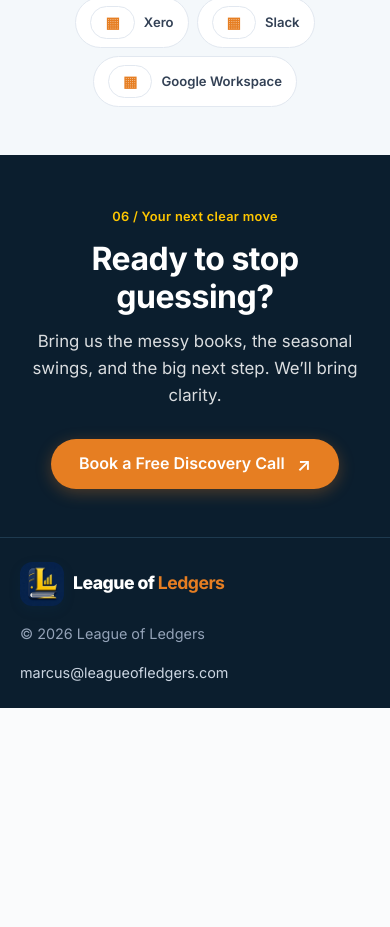
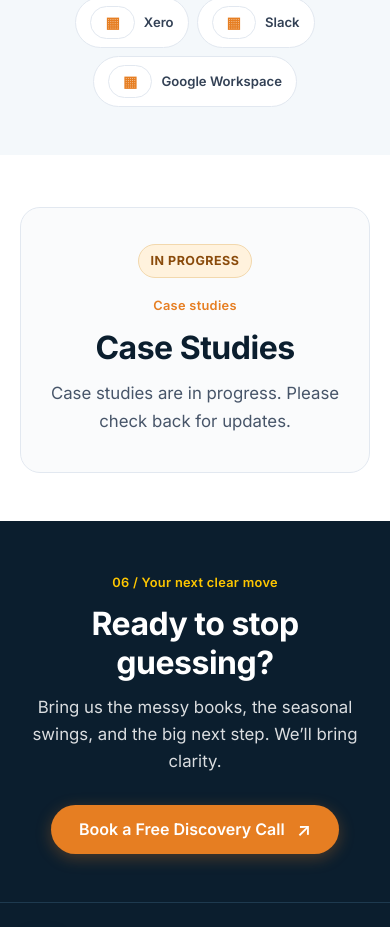
Before and after one commit to leagueofledgers/league-of-ledgers-site, a Next.js app: page / in a window 390 px wide. Shown: the part 9720-10647 px from the top of the page. Before the commit the page ends 10428 px from the top, so only its background shows below. Built offline with nearby package versions, Linux system fonts and the light colour scheme.

Commit message:
Add Career and Case Studies navigation

```diff
--- a/app/globals.css
+++ b/app/globals.css
@@ -1062,6 +1062,51 @@ h2 em {
   font-size: 0.95rem;
 }
 
+.case-studies {
+  background: #fff;
+}
+
+.case-studies-panel {
+  background: var(--paper);
+  border: 1px solid var(--line);
+  border-radius: 20px;
+  margin: 0 auto;
+  max-width: 760px;
+  padding: 36px 28px;
+  position: relative;
+  text-align: center;
+}
+
+.case-studies-status {
+  background: #fff2dd;
+  border: 1px solid #f2d8ad;
+  border-radius: 40px;
+  color: #8a4b0b;
+  display: inline-block;
+  font-size: 0.78rem;
+  font-weight: 700;
+  letter-spacing: 0.04em;
+  margin-bottom: 18px;
+  padding: 6px 12px;
+  text-transform: uppercase;
+}
+
+.case-studies h2 {
+  color: var(--deep-navy);
+  font-size: clamp(2rem, 3.6vw, 2.4rem);
+  font-weight: 700;
+  letter-spacing: -0.5px;
+  line-height: 1.2;
+  margin: 0 0 12px;
+}
+
+.case-studies p {
+  color: #475569;
+  font-size: 1.05rem;
+  line-height: 1.7;
+  margin: 0;
+}
+
 .cta-section {
   background: var(--deep-navy);
   color: #fff;
@@ -1259,46 +1304,6 @@ footer a:not(.brand):hover {
 }
 
 @media (max-width: 992px) {
-  .hero {
-    grid-template-columns: 1fr;
-    gap: 30px;
-  }
-
-  .hero-copy {
-    max-width: 760px;
-  }
-
-  .hero-visual {
-    max-width: 760px;
-    width: 100%;
-  }
-
-  .service-grid,
-  .industry-grid,
-  .addons-grid {
-    grid-template-columns: repeat(2, minmax(0, 1fr));
-  }
-
-  .section-heading {
-    margin-bottom: 36px;
-  }
-}
-
-@media (max-width: 640px) {
-  .site-header {
-    padding: 12px 20px;
-  }
-
-  .brand {
-    font-size: 1.1rem;
-    gap: 9px;
-  }
-
-  .brand-logo {
-    height: 44px;
-    width: 44px;
-  }
-
   .menu-toggle {
     background: transparent;
     border: 0;
@@ -1343,6 +1348,46 @@ footer a:not(.brand):hover {
     width: 100%;
   }
 
+  .hero {
+    grid-template-columns: 1fr;
+    gap: 30px;
+  }
+
+  .hero-copy {
+    max-width: 760px;
+  }
+
+  .hero-visual {
+    max-width: 760px;
+    width: 100%;
+  }
+
+  .service-grid,
+  .industry-grid,
+  .addons-grid {
+    grid-template-columns: repeat(2, minmax(0, 1fr));
+  }
+
+  .section-heading {
+    margin-bottom: 36px;
+  }
+}
+
+@media (max-width: 640px) {
+  .site-header {
+    padding: 12px 20px;
+  }
+
+  .brand {
+    font-size: 1.1rem;
+    gap: 9px;
+  }
+
+  .brand-logo {
+    height: 44px;
+    width: 44px;
+  }
+
   .section-pad {
     padding: 52px 20px 48px;
   }
--- a/components/landing-page.tsx
+++ b/components/landing-page.tsx
@@ -3,6 +3,7 @@
 import { useEffect, useRef, useState, type FormEvent } from "react";
 
 const calendarUrl = "https://calendar.app.google/NKgF1z3srrzwcJ1NA";
+const careerFormUrl = "https://docs.google.com/forms/d/e/1FAIpQLSdu7s-53cJIMluJk_icludzpZmeA4RiZ9L2vPlLDnu38_Z6ow/viewform?usp=publish-editor";
 
 const services = [
   ["01", "Monthly Bookkeeping & Financial Close", "Keep your books accurate, reconciled, and up to date. Receive monthly Profit & Loss, Balance Sheet, and Cash Flow Statements typically within 5–7 business days after month-end, subject to timely receipt of complete records."],
@@ -136,6 +137,8 @@ export default function LandingPage() {
           <a href="#services" onClick={closeMenu}>Services</a>
           <a href="#packages" onClick={closeMenu}>Packages</a>
           <a href="#proof" onClick={closeMenu}>Why us</a>
+          <a href={careerFormUrl} target="_blank" rel="noopener noreferrer" onClick={closeMenu}>Career</a>
+          <a href="#case-studies" onClick={closeMenu}>Case Studies</a>
           <button type="button" className="button button-small button-gold" onClick={openModal}>Book a Free Discovery Call <Mark type="arrow" /></button>
         </nav>
       </header>
@@ -227,6 +230,8 @@ export default function LandingPage() {
 
       <section className="software section-pad"><div className="section-kicker">05 / Fits your stack</div><h2>Already fluent in <em>your tools.</em></h2><p>Keep the systems you rely on. We make the numbers inside them work harder. Active connections and export-based reconciliation depend on your current setup and agreed scope.</p><div className="software-list">{software.map((item) => <span key={item}><Mark type="grid" /> {item}</span>)}</div></section>
 
+      <section className="case-studies section-pad" id="case-studies" aria-labelledby="case-studies-title"><div className="case-studies-panel"><span className="case-studies-status">In progress</span><div className="section-kicker">Case studies</div><h2 id="case-studies-title">Case Studies</h2><p>Case studies are in progress. Please check back for updates.</p></div></section>
+
       <section className="cta-section section-pad"><div className="cta-inner"><div className="section-kicker">06 / Your next clear move</div><h2>Ready to stop guessing?</h2><p>Bring us the messy books, the seasonal swings, and the big next step. We’ll bring clarity.</p><button type="button" className="button button-gold" onClick={openModal}>Book a Free Discovery Call <Mark type="arrow" /></button></div></section>
 
       <footer><a className="brand" href="#top"><img className="brand-logo" src="/league-of-ledgers-logo.jpg" alt="" aria-hidden="true" /><span>League of <b>Ledgers</b></span></a><span>© 2026 League of Ledgers</span><a href="mailto:marcus@leagueofledgers.com">marcus@leagueofledgers.com</a></footer>
```
Also changed, not shown: 1 other file (tests, documents, lock files or other folders).
